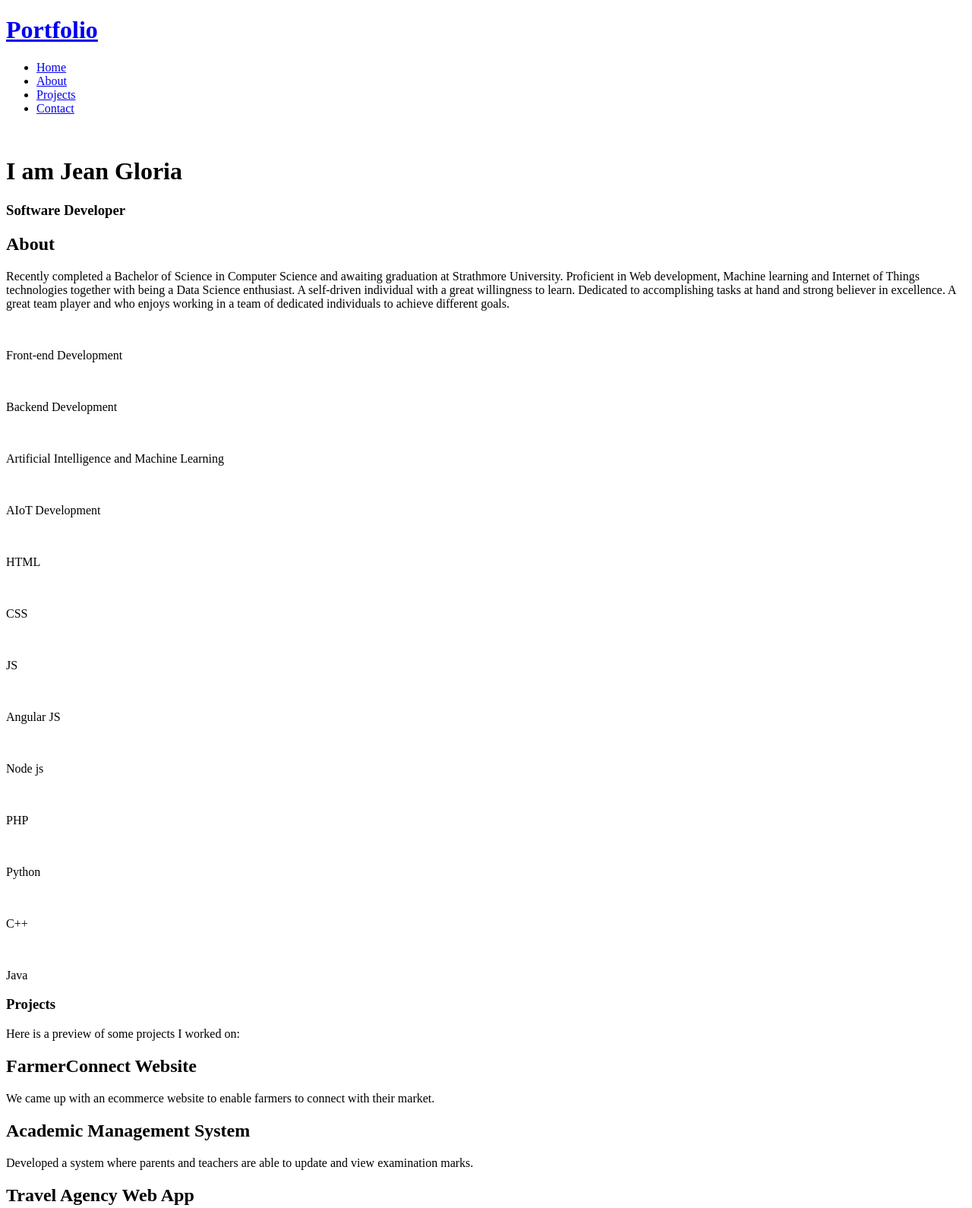
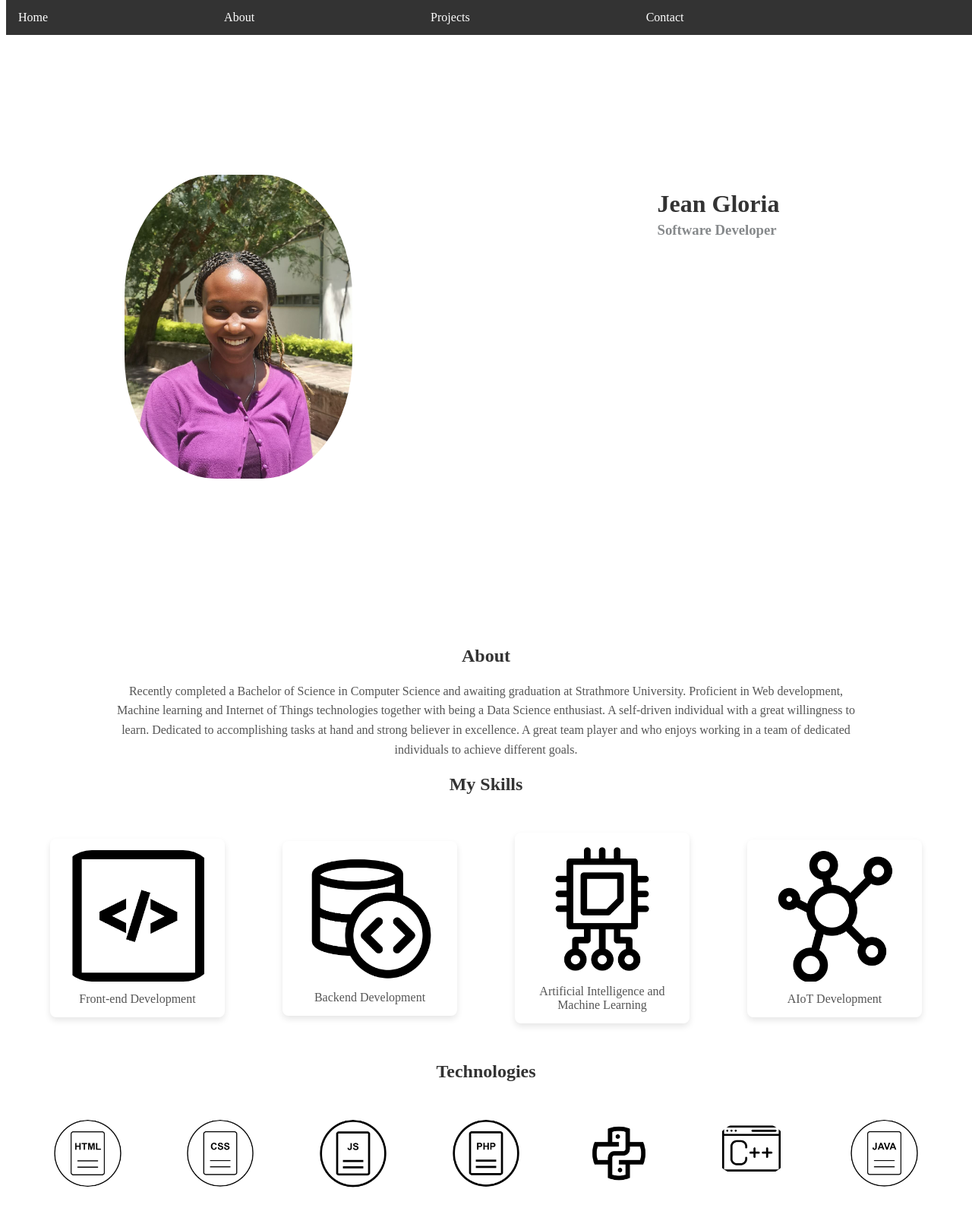
Before and after one commit to JeanWasike/estdev-portfolio, a plain HTML site: page index.html in a window 1280 px wide. Shown: the top 1590 px of the page at 76% size. Drawn offline with Linux system fonts and the light colour scheme.

Commit message:
style: add css styling for headline and about section

```diff
--- a/index.html
+++ b/index.html
@@ -6,17 +6,16 @@
   <meta content="width=device-width, initial-scale=1.0" name="viewport">
 
   <title>Jean Wasike</title>
+
+  <link rel="stylesheet" href="style.css">
 </head>
 
 <body>
 
   <!-- Header -->
   <header id="header">
-    <div>
-
-      <h1 class="logo"><a href="index.html">Portfolio</a></h1>
-
-      <nav id="navbar" class="navbar">
+    <div class="navbar">
+      <nav id="navbar"></nav>
         <ul>
           <li><a class="nav-link" href="#welcome-section">Home</a></li>
           <li><a class="nav-link" href="#about">About</a></li>
@@ -28,20 +27,19 @@
     </div>
   </header>
 
+  <main id="main">
      <!-- Headline Section-->
     <div id="welcome-section">
-    <div class="welcome-image">
-        <img src="" alt="">
+        <div class="welcome-img-section column-item">
+            <img src="assets/image.jpg" alt="" class="welcome-image">
         </div>
-    <div class="welcome-content">
+        <div class="welcome-content column-item">
             <div class="table-cell">
-          <h1>I am Jean Gloria</h1>
+                <h1>Jean Gloria</h1>
                 <h3><span>Software Developer</span></p>
             </div>
         </div>
     </div>
-
-  <main id="main">
 
     <!--About Section -->
     <section id="about">
@@ -57,60 +55,47 @@
                 team of dedicated individuals to achieve different goals.
             </p>
         </div>
+        <h2 id="tech">My Skills</h2>
         <div class="tech-skills">
             <div id="front-dev">
-                <img src="" alt="">
+                <img src="assets/frontend.png" alt="">
                 <p>Front-end Development</p>
             </div>
             <div id="back-dev">
-                <img src="" alt="">
+                <img src="assets/backend.png" alt="">
                 <p>Backend Development</p>
             </div>
             <div id="ai-ml">
-                <img src="" alt="">
+                <img src="assets/ml.png" alt="">
                 <p>Artificial Intelligence and Machine Learning</p>
             </div>
             <div id="ai-iot">
-                <img src="" alt="">
+                <img src="assets/iot.png" alt="">
                 <p>AIoT Development</p>
             </div>
         </div>
+        <h2 id="technology">Technologies</h2>
         <div class="technologies">
             <div id="html">
-                <img src="" alt="">
-                <p>HTML</p>
+                <img src="assets/html.png" alt="">
             </div>
             <div id="css">
-                <img src="" alt="">
-                <p>CSS</p>
+                <img src="assets/css.png" alt="">
             </div>
             <div id="js">
-                <img src="" alt="">
-                <p>JS</p>
-            </div>
-            <div id="angular">
-                <img src="" alt="">
-                <p>Angular JS</p>
-            </div>
-            <div id="node">
-                <img src="" alt="">
-                <p>Node js</p>
+                <img src="assets/js.png" alt="">
             </div>
             <div id="php">
-                <img src="" alt="">
-                <p>PHP</p>
+                <img src="assets/php.png" alt="">
             </div>
             <div id="python">
-                <img src="" alt="">
-                <p>Python</p>
+                <img src="assets/python.png" alt="">
             </div>
             <div id="C++">
-                <img src="" alt="">
-                <p>C++</p>
+                <img src="assets/cpp.png" alt="">
             </div>
             <div id="java">
-                <img src="" alt="">
-                <p>Java</p>
+                <img src="assets/java.png" alt="">
             </div>
         </div>
       </div>
--- /dev/null
+++ b/style.css
@@ -0,0 +1,172 @@
+/* The header */
+.navbar {
+    background-color: #333;
+    position: fixed;
+    top: 0;
+    width: 100%;
+}
+  ul {
+    list-style-type: none;
+    margin-top: 0;
+    padding: 0;
+    overflow: hidden;
+    background-color: #333;
+    position: fixed;
+    top: 0;
+    width: 100%;
+    justify-content: center;
+  }
+  li {
+    float: left;
+  }
+  #logo{
+    display: block;
+    color: white;
+    text-align: center;
+    padding: 14px 16px;
+    text-decoration: none;
+    margin-right: 500px;
+  }
+  li a {
+    display: block;
+    color: white;
+    text-align: center;
+    padding: 14px 16px;
+    text-decoration: none;
+    margin-right: 200px;
+  }
+
+  li a:hover:not(.active) {
+    background-color: #111;
+  }
+
+  /* Main content */
+  .main {
+    margin-top: 30px;
+  }
+
+  /* Welcome Section */
+  #welcome-section {
+    display: flex;
+    height: 100vh;
+    overflow: hidden;
+    margin-top: 30px;
+  }
+
+  .welcome-img-section,
+  .welcome-content {
+    flex: 1;
+    position: relative;
+  }
+
+  .welcome-img-section {
+    display: flex;
+    align-items: center;
+    justify-content: center;
+    overflow: hidden;
+  }
+
+  .welcome-image {
+    max-width: 50%;
+      max-height: 50vh;
+      width: auto;
+      height: auto;
+      border-radius: 40%;
+      transition: transform 0.3s ease-in-out;
+  }
+
+  .welcome-img-section:hover .welcome-image {
+    transform: scale(1.1);
+  }
+
+  .welcome-content {
+      display: flex;
+      align-items: flex-start;
+      justify-content: center;
+      padding: 20px;
+      box-sizing: border-box;
+      margin-top: 200px;
+  }
+
+  h1 {
+    margin: 0;
+    color: #333;
+    font-size: 100;
+  }
+
+  h3 {
+    margin: 5px 0 0;
+    color: #555;
+  }
+
+  span {
+    color: #86898b;
+  }
+
+  /* About Section */
+  .about-me {
+    max-width: 1000px;
+    margin: 0 auto;
+    text-align: center;
+  }
+
+  .about-me h2 {
+    color: #333;
+  }
+
+  .about-me p {
+    color: #555;
+    line-height: 1.6;
+  }
+
+  #tech, #technology {
+    text-align: center;
+    color: #333;
+  }
+  .tech-skills {
+    display: flex;
+    flex-wrap: nowrap;
+    justify-content: space-around;
+    align-items: center;
+    padding: 20px;
+  }
+  .tech-skills > div {
+    flex: 0 0 200px;
+    margin: 10px;
+    padding: 15px;
+    box-shadow: 0 4px 8px rgba(0, 0, 0, 0.1);
+    border-radius: 8px;
+    text-align: center;
+  }
+
+  .tech-skills img {
+    max-width: 100%;
+    border-radius: 20%;
+    object-fit: cover;
+  }
+
+  .tech-skills p {
+    margin: 10px 0 0;
+    color: #555;
+  }
+
+  .technologies {
+    display: flex;
+    flex-wrap: wrap;
+    justify-content: space-around;
+    padding: 20px;
+  }
+
+  .technologies > div {
+    flex: 0 0 calc(10% - 20px);
+    margin: 10px;
+    overflow: hidden;
+    border-radius: 50%;
+  }
+
+  .technologies img {
+    display: block;
+    width: 100%;
+    height: auto;
+    border-radius: 50%;
+  }
```
Also changed, not shown: assets/backend.png (added), assets/cpp.png (added), assets/css.png (added), assets/frontend.png (added), assets/html.png (added), assets/image.jpg (added), assets/iot.png (added), assets/java.png (added), assets/js.png (added), assets/ml.png (added), assets/php.png (added), assets/python.png (added). Lines whose indentation alone changed are shown as unchanged.
